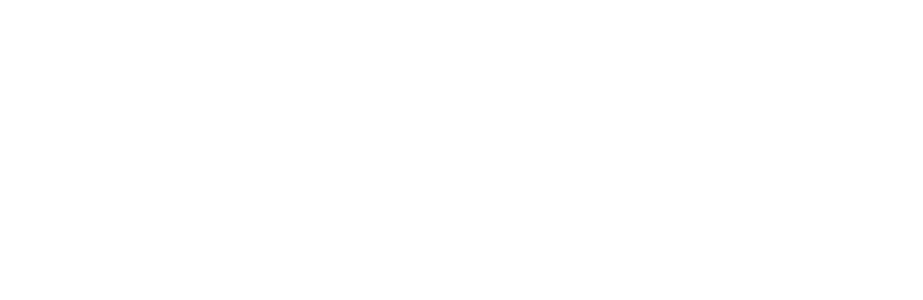
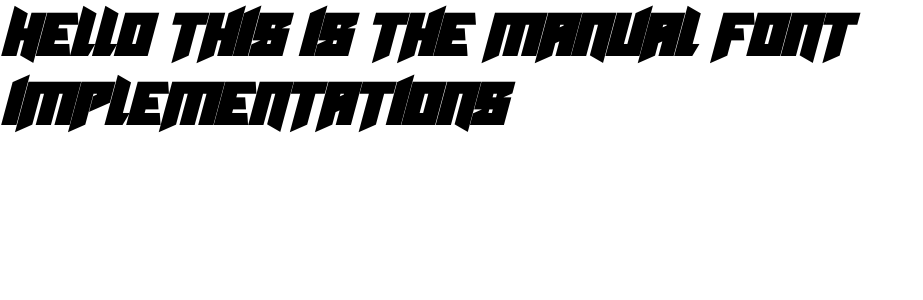
Before and after one commit to imdpkjswl/Final-Programs, a PHP site: page /index2.html in a window 1280 px wide. Before the commit the part shown is empty. Shown: the top 300 px of the page, without its empty margins (0-923 px from the left). Run offline with PHP 8.4, Linux system fonts and the light colour scheme.

Commit message:
font on css3: manually implementation

```diff
--- a/CSS/CSS3 LEARNING/Practice2/index2.html
+++ b/CSS/CSS3 LEARNING/Practice2/index2.html
@@ -0,0 +1,12 @@
+<!DOCTYPE html>
+<html>
+<head>
+	<title>Learning to use font manually</title>
+	<link rel="stylesheet" type="text/css" href="style2.css">
+</head>
+<body>
+<h1 class="font-manual">Hello this is the manual font implementations</h1>
+
+
+</body>
+</html>
--- a/CSS/CSS3 LEARNING/Practice2/style2.css
+++ b/CSS/CSS3 LEARNING/Practice2/style2.css
@@ -2,3 +2,13 @@
 	margin: 0;
 	padding: 0;
 }
+
+/*font in css3*/
+@font-face {
+	font-family: deepak;
+	src: url('punks.ttf');
+}
+.font-manual{
+	font-family: deepak;
+	font-size: 4em;
+}
```
Also changed, not shown: CSS/CSS3 LEARNING/Practice2/punks.ttf (added).
